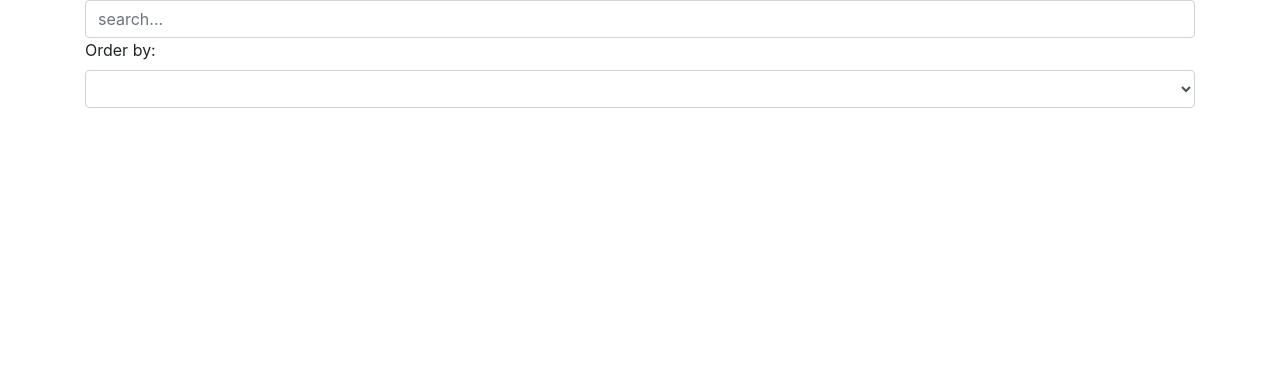
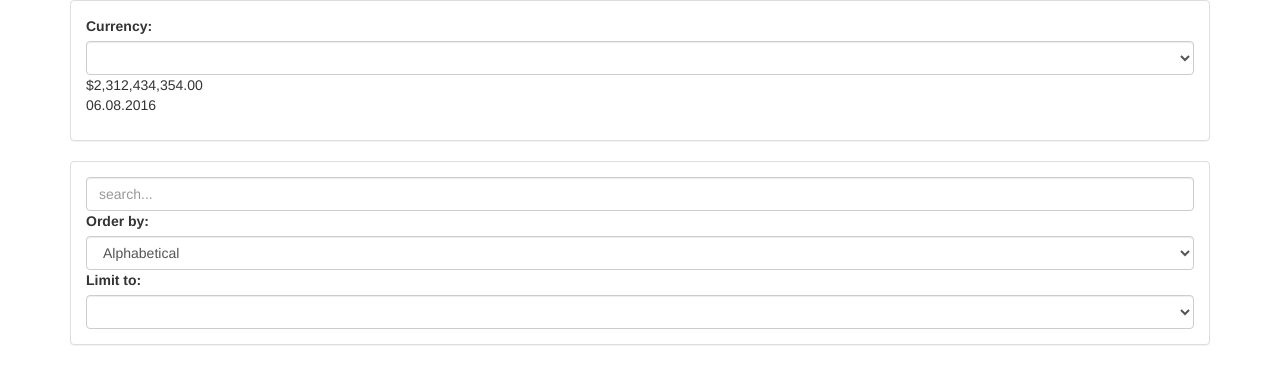
Before and after one commit to isalga/ng-HackYourFuture, a plain HTML site: page examples/day3/filters/index.html in a window 1280 px wide. Drawn offline with nearby package versions, Linux system fonts and the light colour scheme; some packages are replaced by stand-ins of ours; no server answers; a script that the page names is missing.

Commit message:
day 2 filters

```diff
--- a/examples/day3/filters/index.html
+++ b/examples/day3/filters/index.html
@@ -16,22 +16,44 @@
 
     <!-- App -->
     <script src="js/controllers/countriesController.js"></script>
+    <script src="js/controllers/dateController.js"></script>
     <script src="js/services/country.js"></script>
     <script src="js/app.js"></script>
 </head>
 
 <body ng-app="countriesApp">
     <div class="container">
-        <div ng-controller="countriesController">
+        <div ng-controller="dateController" class="panel panel-default">
+            <div class="panel-body">
+                <label>Currency:</label>
+                <select class="form-control" ng-model="cur">
+                    <option value="€">€</option>
+                    <option value="nakfa">nakfa</option>
+                    <option value="£S">£S</option>
+                </select>
+                {{ 2312434354 | currency : cur }}
+                <p>{{ today | date : "dd.MM.y" }}</p>
+            </div>
+        </div>
+        <div ng-controller="countriesController" class="panel panel-default">
+            <div class="panel-body">
                 <input type="text" placeholder="search..." class="form-control" ng-model="search" />
-            <label for="sel1">Order by:</label>
+                <label>Order by:</label>
                 <select class="form-control" ng-model="order">
                     <option value="name">Alphabetical</option>
-                <option value="population">Population</option>
+                    <option value="-population">Population</option>
                     <option value="subregion">Region</option>
                 </select>
+                <label>Limit to:</label>
+                <select class="form-control" ng-model="limit">
+                    <option value="3">3</option>
+                    <option value="5">5</option>
+                    <option value="10">10</option>
+                    <option value="false">all</option>
+                </select>
                 <div ng-repeat="(key, value) in countries | filter:search | orderBy:order | groupBy: 'subregion'">
-                <table class="table" ng-show='value.length > 0'>
+                    <!-- <table class="table" ng-show='value.length > 0'> -->
+                    <table class="table" ng-hide="value | isEmpty">
                         <caption> {{ key }} </caption>
                         <thead>
                             <th>Name</th>
@@ -40,17 +62,19 @@
                             <th>Population</th>
                         </thead>
                         <tbody>
-                        <tr ng-repeat="country in value">
+                            <tr ng-repeat="country in value | limitTo:limit">
                                 <td> {{ country.name }} </td>
                                 <td> {{ country.capital }} </td>
-                            <td> {{ country.subregion }} </td>
-                            <td> {{ country.population | number }} </td>
+                                <td> {{ country.subregion | lowercase }} </td>
+                                <!-- <td> {{ country.population | number }} </td> -->
+                                <td> {{ country.population | shortFmt: 1 }} </td>
                             </tr>
                         </tbody>
                     </table>
                 </div>
             </div>
         </div>
+    </div>
 </body>
 
 </html>
--- a/examples/day3/filters/js/app.js
+++ b/examples/day3/filters/js/app.js
@@ -1,3 +1,4 @@
 angular.module('countriesApp', ['angular.filter'])
 .controller('countriesController', ['$scope', 'country', countriesController])
+.controller('dateController', ['$scope', dateController])
 .service('country', country);
--- a/examples/day3/filters/js/controllers/countriesController.js
+++ b/examples/day3/filters/js/controllers/countriesController.js
@@ -1,6 +1,7 @@
 function countriesController($scope, country) {
 
   $scope.countries;
+  $scope.order = 'name';
 
   country.getCountries().then(function (response) {
 
--- /dev/null
+++ b/examples/day3/filters/js/controllers/dateController.js
@@ -0,0 +1,4 @@
+function dateController($scope) {
+
+  $scope.today = new Date();
+}
```
Lines whose indentation alone changed are shown as unchanged.
